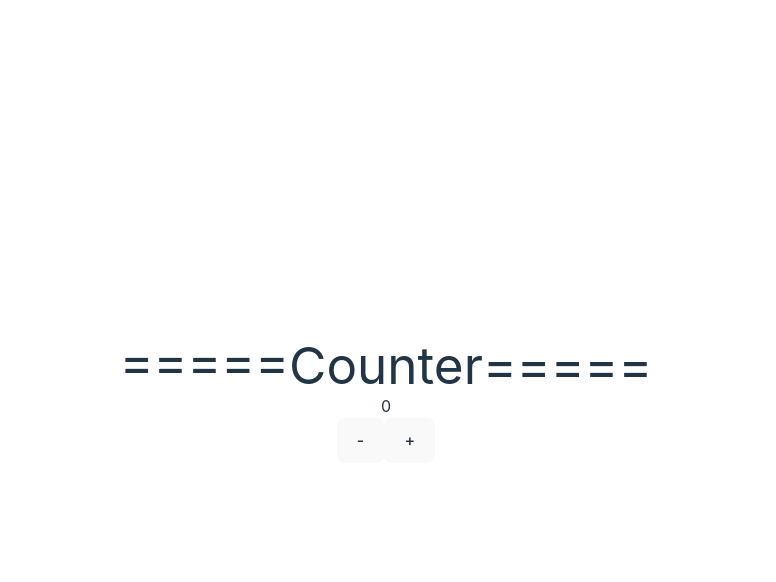
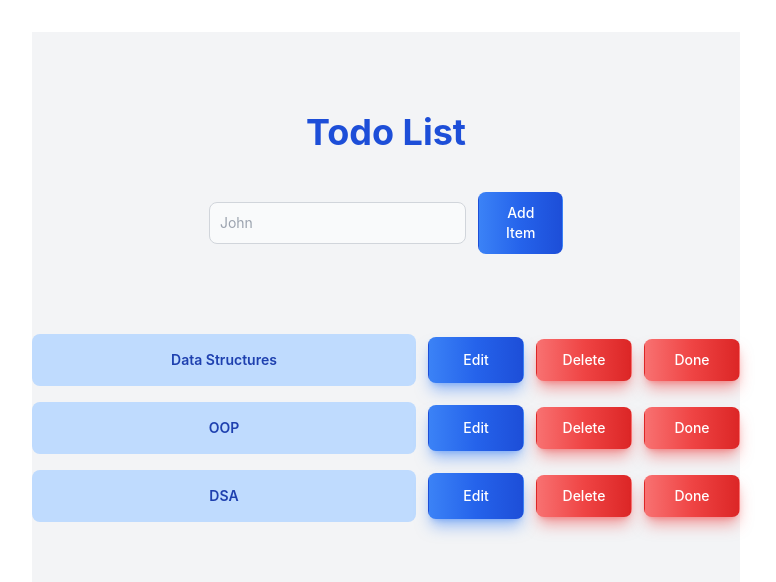
Before and after one commit to AbdulMoeez21/react-complete-practice, a React (Vite) app: page / in a window 1280 px wide. Shown: the top 582 px of the page, without its empty margins (254-1030 px from the left). Built offline with nearby package versions, Linux system fonts and the light colour scheme.

Commit message:
Todo List

```diff
--- a/package.json
+++ b/package.json
@@ -10,7 +10,8 @@
   },
   "dependencies": {
     "react": "^18.2.0",
-    "react-dom": "^18.2.0"
+    "react-dom": "^18.2.0",
+    "uuidv4": "^6.2.13"
   },
   "devDependencies": {
     "@types/react": "^18.0.27",
--- a/src/App.jsx
+++ b/src/App.jsx
@@ -5,16 +5,17 @@ import SimpleGreeting from "./apps/SimpleGreeting.jsx";
 import sname from "./apps/ImpExp";
 import add from "./apps/SimpleCalc";
 import { sub, mult, div } from "./apps/SimpleCalc";
-import IncDecCount from "./apps/IncDecCount";
+// import IncDecCount from "./apps/IncDecCount";
 import UpdateTime from "./apps/UpdateTime";
 import SimpleForm from "./apps/SimpleForm";
 import SlotMachineApp from "./apps/SlotMachineApp";
 import Netlfix from "./apps/Netlfix";
 import Calculator from "./apps/Calculator";
 import Challenges from "./apps/Challenges";
+import TodoList from "./components/TodoList";
 
 function App() {
-  const [type, settype] = useState("IncDecCount");
+  const [type, settype] = useState("TodoList");
 
   if (type == "netflix") {
     return <Netlfix />;
@@ -46,6 +47,9 @@ function App() {
   else if (type == "ImpExp") {
     return <ImpExp />;
   }
+  else if (type == "TodoList") {
+    return <TodoList />;
+  }
 
   // else if (type=="hello"){
   //   return (
--- /dev/null
+++ b/src/apps/TodoApp.jsx
@@ -0,0 +1,15 @@
+import React from 'react'
+import { useState } from "react";
+import { v4 as uuidv4 } from "uuid";
+
+const TodoApp = () => {
+
+
+  return (
+    <div>
+
+    </div>
+  )
+}
+
+export default TodoApp
--- /dev/null
+++ b/src/components/TodoList.jsx
@@ -0,0 +1,197 @@
+import React from 'react'
+import { useState } from "react";
+import { v4 as uuidv4 } from "uuid";
+
+
+
+const TodoList = () => {
+
+    const prevItems = [
+        {
+            id: uuidv4(),
+            name: "Data Structures",
+            done: false,
+        },
+        {
+            id: uuidv4(),
+            name: "OOP",
+            done: false,
+        },
+        {
+            id: uuidv4(),
+            name: "DSA",
+            done: false,
+        },
+    ];
+    const [todoInput, setTodoInput] = useState("");
+    const [todoItems, setTodoItems] = useState(prevItems);
+    // const [todoItems, setTodoItems] = useState([]);
+    const [editedItem, setEditedItem] = useState(null);
+
+     // Step 1 => set user input to useState
+     const handleInput = (e) => {
+        setTodoInput(e.target.value);
+    };
+
+    // Step 2 => Handle Add new item to previous todos list
+
+    const handleSubmit = () => {
+        // agr edit wala item hoga to ye list me jark us item ko find krega or usko update kr ke new list me daal dega then all todos ko update krdega
+        if (editedItem && todoInput && todoInput.trim() !== "") {
+            // console.log("inside edit submit");
+            const asdsa = todoItems.map((item) => {
+                let returnItem = {};
+                if (item.id !== editedItem.id) {
+                    // console.log("id not matched");
+                    returnItem = item;
+                } else {
+                    // baqi properties ko chordega sirf name update krega
+                    // console.log("id matched");
+                    // console.log("todfo input: ", todoInput);
+                    returnItem = { ...item, name: todoInput };
+                }
+                // console.log("returned item: , ", returnItem);
+                return returnItem;
+            });
+
+            console.log(asdsa);
+            setTodoItems(asdsa);
+            setEditedItem(null);
+        }
+        // todoInput = New todo item
+        // previous wale me new add hojaiga
+        else if (todoInput && todoInput.trim() !== "") {
+            const newItem = {
+                id: uuidv4(),
+                name: todoInput,
+                done: false,
+            };
+
+            setTodoItems([newItem, ...todoItems]);
+            setTodoInput("");
+        }
+    };
+     // Step 3=> Delete Item from todos list
+     const handleDelete = (deleteId) => {
+        // console.log("Previous Todos: ", todoItems);
+        // console.log("Delete  id : ", id);
+
+        // jiski id same hogi usko chor dega
+        const filterTodos = todoItems.filter((item) => item.id != deleteId);
+
+        setTodoItems(filterTodos);
+        // console.log(filterTodos);
+    };
+
+      // Step 4=> Edit Item from todos list
+      const handleEdit = (editId) => {
+        // console.log("Previous Todos: ", todoItems);
+        // console.log("Delete  id : ", id);
+
+        // jiski id same hogi usko chor dega
+        const editItem = todoItems.filter((item) => item.id == editId);
+
+        // Array [ {…} ]
+        //  0: Object { id: "0a7046f2-193e-4fd4-a129-c38df8d4ba97",
+        // name: "Data Structures", done: false }
+
+        console.log(editItem[0]);
+        setTodoInput(editItem[0].name);
+        setEditedItem(editItem[0]);
+        // console.log(filterTodos);
+        console.log(editedItem);
+    };
+     // Step 5=> Set Status to Done
+     const handleDone = (itemId) => {
+        const filterTodos = todoItems.map((item) => {
+            let returnItem = {};
+            if (item.id !== itemId) {
+                returnItem = item;
+            } else {
+                returnItem = { ...item, done: true };
+            }
+
+            return returnItem;
+        });
+
+        setTodoItems(filterTodos);
+    };
+  return (
+    <div className=" bg-gray-100">
+            <div className="container mx-auto h-screen">
+                <div className=" flex flex-col items-center py-20">
+                    <h1 className="text-blue-700 font-bold text-4xl mb-10">
+                        Todo List
+                    </h1>
+
+                    <div>
+                        <div className="flex items-center space-x-3">
+                            <input
+                                type="text"
+                                id="first_name"
+                                className="bg-gray-50 border w-96 border-gray-300 text-gray-900 text-sm rounded-lg focus:ring-blue-500 focus:border-blue-500 block w-full p-2.5 "
+                                placeholder="John"
+                                required
+                                value={todoInput}
+                                onChange={(e) => handleInput(e)}
+                            />
+
+                            <button
+                                type="button"
+                                className="text-white bg-gradient-to-r from-blue-500 via-blue-600 to-blue-700 hover:bg-gradient-to-br focus:ring-4 focus:outline-none focus:ring-blue-300 dark:focus:ring-blue-800 font-medium rounded-lg text-sm px-5 py-2.5 text-center mr-2 "
+                                onClick={() => handleSubmit()}
+                            >
+                                Add Item
+                            </button>
+                        </div>
+                    </div>
+                </div>
+
+                <div className="flex flex-col space-y-4 items-center">
+                    {todoItems.map((item) => {
+                        return (
+                            // item.done means todo done he or jiska item.done true hoga usko yellow krdega else blue
+                            <div className="flex items-center space-x-3">
+                                <div
+                                    className={`p-4  text-sm font-semibold text-blue-800 rounded-lg ${
+                                        item.done
+                                            ? "bg-yellow-400"
+                                            : "bg-blue-200"
+                                    }  w-96`}
+                                    role="alert"
+                                >
+                                    {item.name}
+                                </div>
+
+                                <button
+                                    type="button"
+                                    className="text-white bg-gradient-to-r from-blue-500 via-blue-600 to-blue-700 hover:bg-gradient-to-br focus:ring-4 focus:outline-none focus:ring-blue-300 dark:focus:ring-blue-800 shadow-lg shadow-blue-500/50 dark:shadow-lg dark:shadow-blue-800/80 font-medium rounded-lg text-sm px-5 py-3 text-center  w-24"
+                                    onClick={() => handleEdit(item.id)}
+                                >
+                                    Edit
+                                </button>
+
+                                <button
+                                    type="button"
+                                    className="text-white bg-gradient-to-r from-red-400 via-red-500 to-red-600 hover:bg-gradient-to-br focus:ring-4 focus:outline-none focus:ring-red-300 dark:focus:ring-red-800 shadow-lg shadow-red-500/50 dark:shadow-lg dark:shadow-red-800/80 font-medium rounded-lg text-sm px-5 py-2.5 text-center mr-2  w-24"
+                                    onClick={() => handleDelete(item.id)}
+                                >
+                                    Delete
+                                </button>
+                                <button
+                                    type="button"
+                                    className="text-white bg-gradient-to-r from-red-400 via-red-500 to-red-600 hover:bg-gradient-to-br focus:ring-4 focus:outline-none focus:ring-red-300 dark:focus:ring-red-800 shadow-lg shadow-red-500/50 dark:shadow-lg dark:shadow-red-800/80 font-medium rounded-lg text-sm px-5 py-2.5 text-center mr-2  w-24"
+                                    onClick={() => handleDone(item.id)}
+                                >
+                                    Done
+                                </button>
+                            </div>
+                        );
+                    })}
+                </div>
+            </div>
+        </div>
+  )
+}
+
+export default TodoList
```
Also changed, not shown: 1 other file (tests, documents, lock files or other folders).
